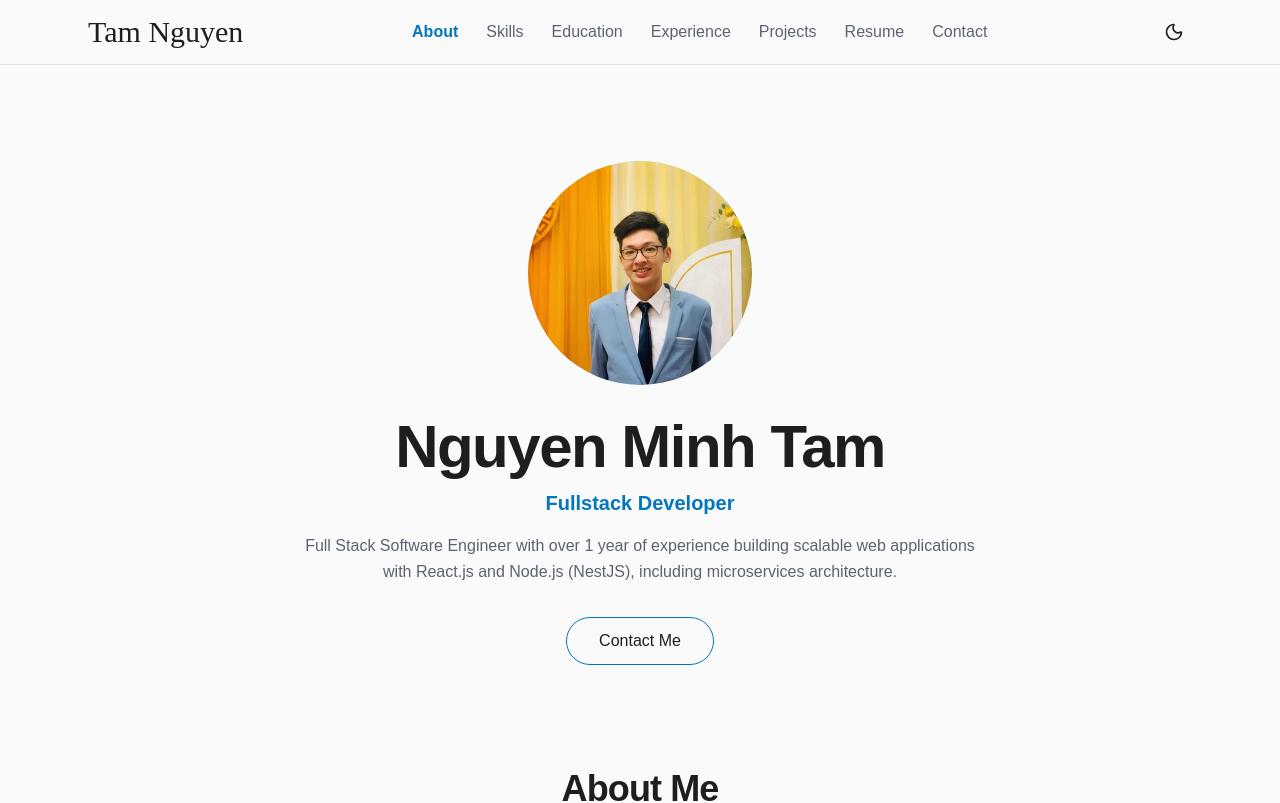
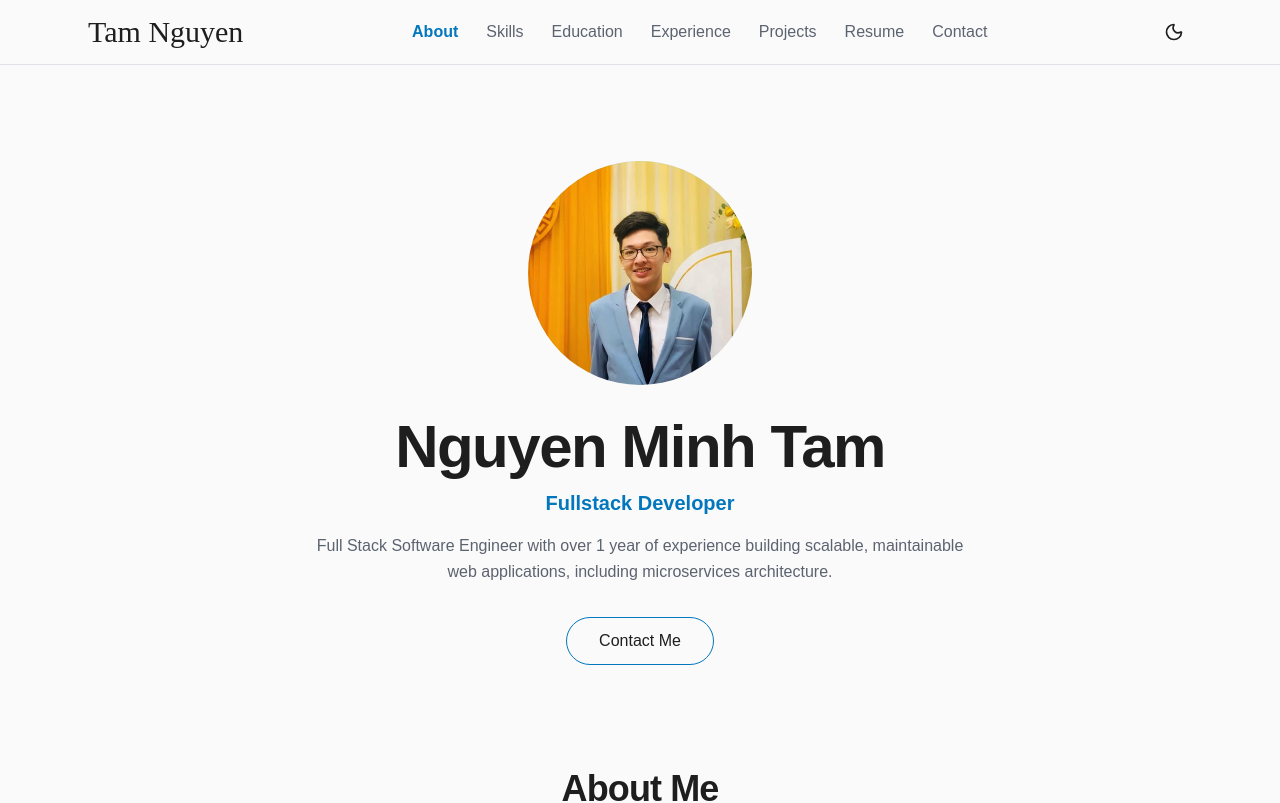
Before and after one commit to SoulMinT05/portfolio, a React (Vite) app: page / in a window 1280 px wide. Shown: the top 803 px of the page. Built offline with nearby package versions, Linux system fonts and the light colour scheme.

Commit message:
Make hero tagline technology-agnostic

```diff
--- a/src/data/profile.ts
+++ b/src/data/profile.ts
@@ -3,7 +3,7 @@ export const profile = {
   logo: 'Tam Nguyen',
   title: 'Fullstack Developer',
   tagline:
-    'Full Stack Software Engineer with over 1 year of experience building scalable web applications with React.js and Node.js (NestJS), including microservices architecture.',
+    'Full Stack Software Engineer with over 1 year of experience building scalable, maintainable web applications, including microservices architecture.',
   email: 'minhtam5111993@gmail.com',
   phone: '+84 857942182',
   linkedin: 'https://linkedin.com/in/tamnguyen0511',
```
